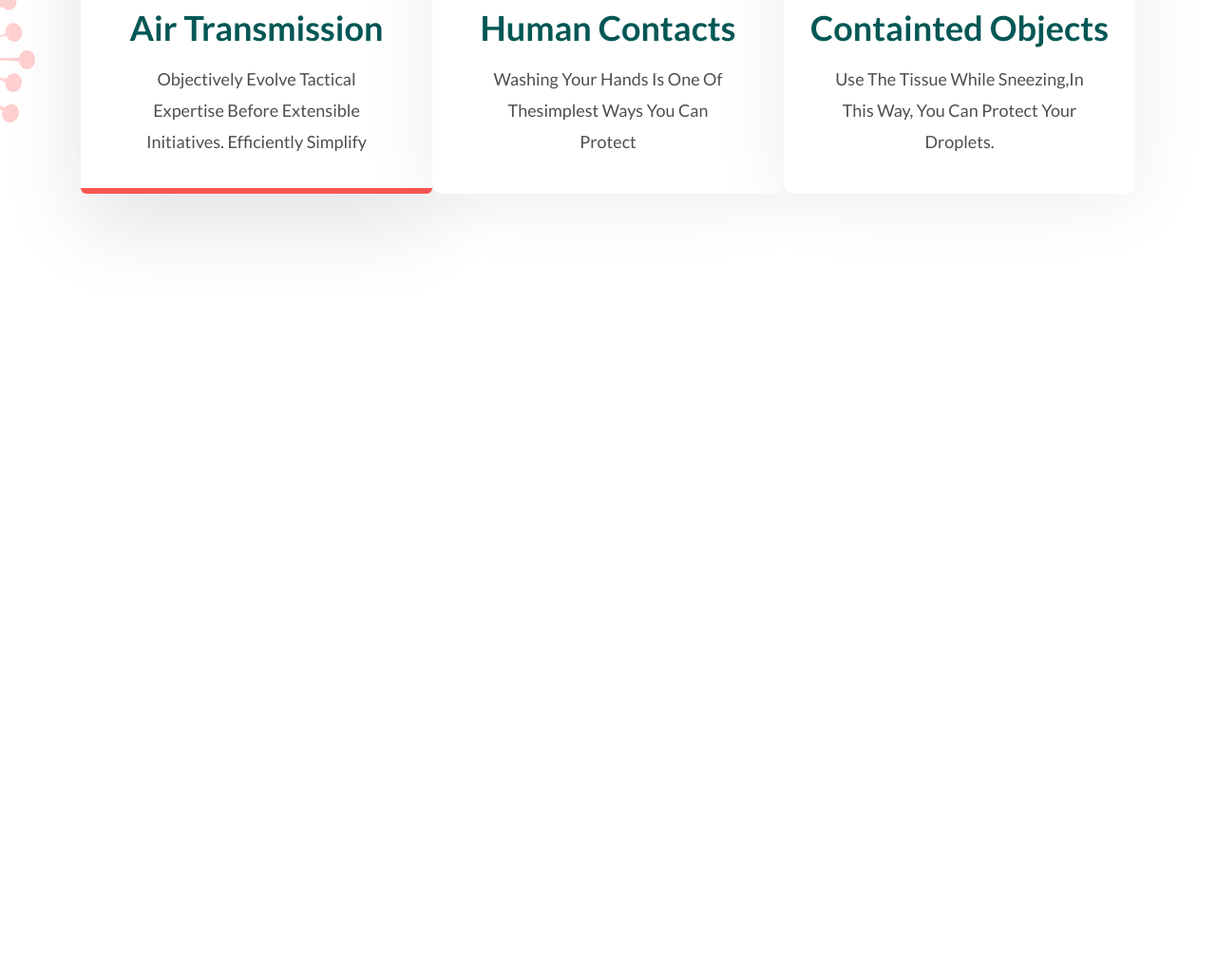
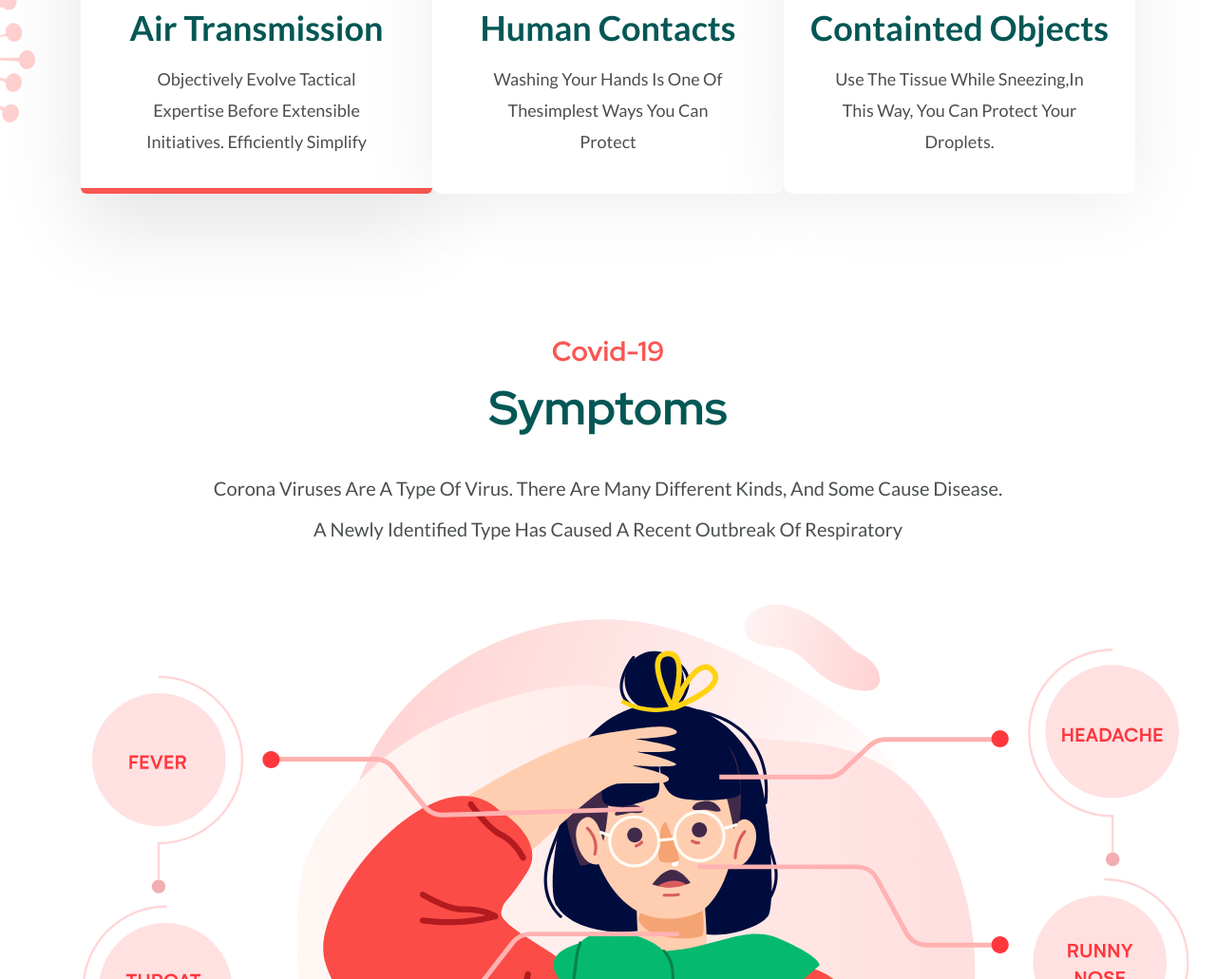
Before and after one commit to kapitoxa/covid-19-landing, a website: page src/index.html in a window 1280 px wide. Shown: the part 2509-3540 px from the top of the page at 95% size. Before the commit the page ends 2817 px from the top, so only its background shows below. Drawn offline with nearby package versions, Linux system fonts and the light colour scheme; files that its build step writes are made by us from their sources; files whose address does not match are found by name.

Commit message:
'symptoms' section

```diff
--- a/src/index.html
+++ b/src/index.html
@@ -32,7 +32,7 @@
                             <a href="#contagion" class="navigation__link">Contagion</a>
                         </li>
                         <li class="navigation__item">
-                            <a href="#" class="navigation__link">Symptoms</a>
+                            <a href="#symptoms" class="navigation__link">Symptoms</a>
                         </li>
                         <li class="navigation__item">
                             <a href="#" class="navigation__link">Prevention</a>
@@ -106,6 +106,19 @@
         </div>
     </section>
 
+    <section id="symptoms" class="symptoms section">
+        <div class="container">
+            <div class="label symptoms__label">Covid-19</div>
+            <h2 class="title symptoms__title">Symptoms</h2>
+            <div class="descr symptoms__descr">
+                Corona viruses are a type of virus. There are many different kinds, and some cause disease.
+                A newly identified type has caused a recent outbreak of respiratory
+            </div>
+            <img src="img/symptoms.svg" alt="symptoms" class="symptoms__picture">
+        </div>
+
+    </section>
+
     <script src="js/script.js"></script>
 </body>
 </html>
--- a/src/sass/blocks/_contagion.scss
+++ b/src/sass/blocks/_contagion.scss
@@ -1,12 +1,12 @@
 .contagion {
     position: relative;
+    min-height: 944px;
     &__wrapper {
         padding-bottom: 104px;
         position: absolute;
         top: -55px;
         left: 50%;
         width: 100%;
-        min-height: 952px;
         transform: translateX(-50%);
         background: url('../img/contagion-bg.svg') center center no-repeat;
     }
--- /dev/null
+++ b/src/sass/blocks/_symptoms.scss
@@ -0,0 +1,24 @@
+.symptoms {
+    padding-top: 45px;
+    min-height: 1144px;
+    background: url('../img/symptoms-bg.svg') center center no-repeat;
+    &__label {
+        text-align: center;
+    }
+    &__title {
+        margin-top: 12px;
+        text-align: center;
+    }
+    &__descr {
+        margin: 0 auto;
+        margin-top: 34px;
+        width: 835px;
+        text-align: center;
+    }
+    &__picture {
+        margin: 0 auto;
+        margin-top: 42px;
+        display: block;
+        width: 1168px;
+    }
+}
--- a/src/sass/style.scss
+++ b/src/sass/style.scss
@@ -17,6 +17,7 @@
 @import "blocks/descr";
 @import "blocks/overview";
 @import "blocks/contagion";
+@import "blocks/symptoms";
 
 @import "blocks/media/header";
 @import "blocks/media/navigation";
```
Also changed, not shown: dist/css/style.min.css, dist/img/symptoms-bg.svg (added), dist/img/symptoms.svg (added), dist/index.html, src/img/symptoms-bg.svg (added), src/img/symptoms.svg (added).
